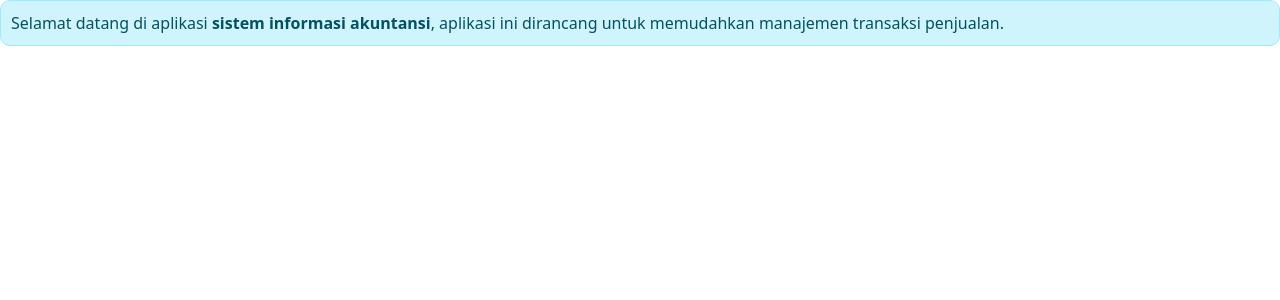
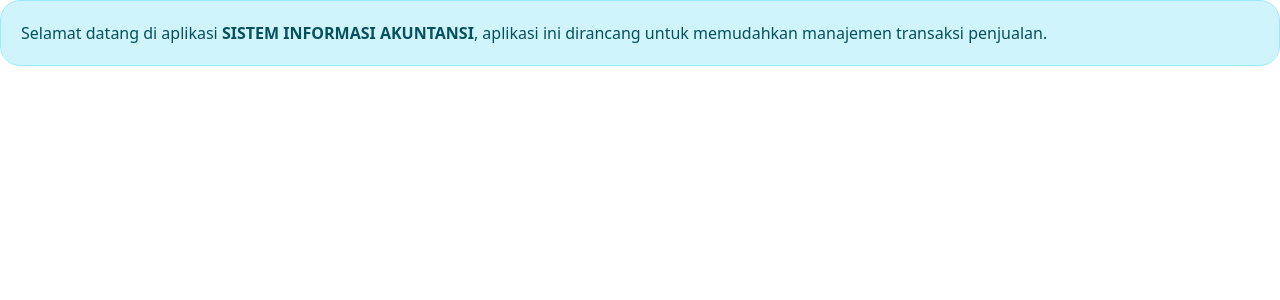
Before and after one commit to HabibSyafikri2EZ/app_sia2397, a PHP site: page /modul/home/index.php in a window 1280 px wide. Shown: the top 300 px of the page. Run offline with PHP 8.4, Linux system fonts and the light colour scheme.

Commit message:
mengubah tampilan home

```diff
--- a/modul/home/index.php
+++ b/modul/home/index.php
@@ -8,14 +8,14 @@
         <link rel="stylesheet" href="https://cdn.jsdelivr.net/npm/bootstrap-icons@1.11.3/font/bootstrap-icons.min.css">
         <style>
             .alert-info {
-                border-radius: 10px;
-                padding: 10px;
+                border-radius: 20px;
+                padding: 20px;
             }
         </style>
 </head>
 <body>
         <p class="alert alert-info">
-            Selamat datang di aplikasi <strong>sistem informasi akuntansi</strong>, aplikasi ini dirancang untuk memudahkan manajemen transaksi penjualan.
+            Selamat datang di aplikasi <strong>SISTEM INFORMASI AKUNTANSI</strong>, aplikasi ini dirancang untuk memudahkan manajemen transaksi penjualan.
         </p>
 </body>
 </html>
```
